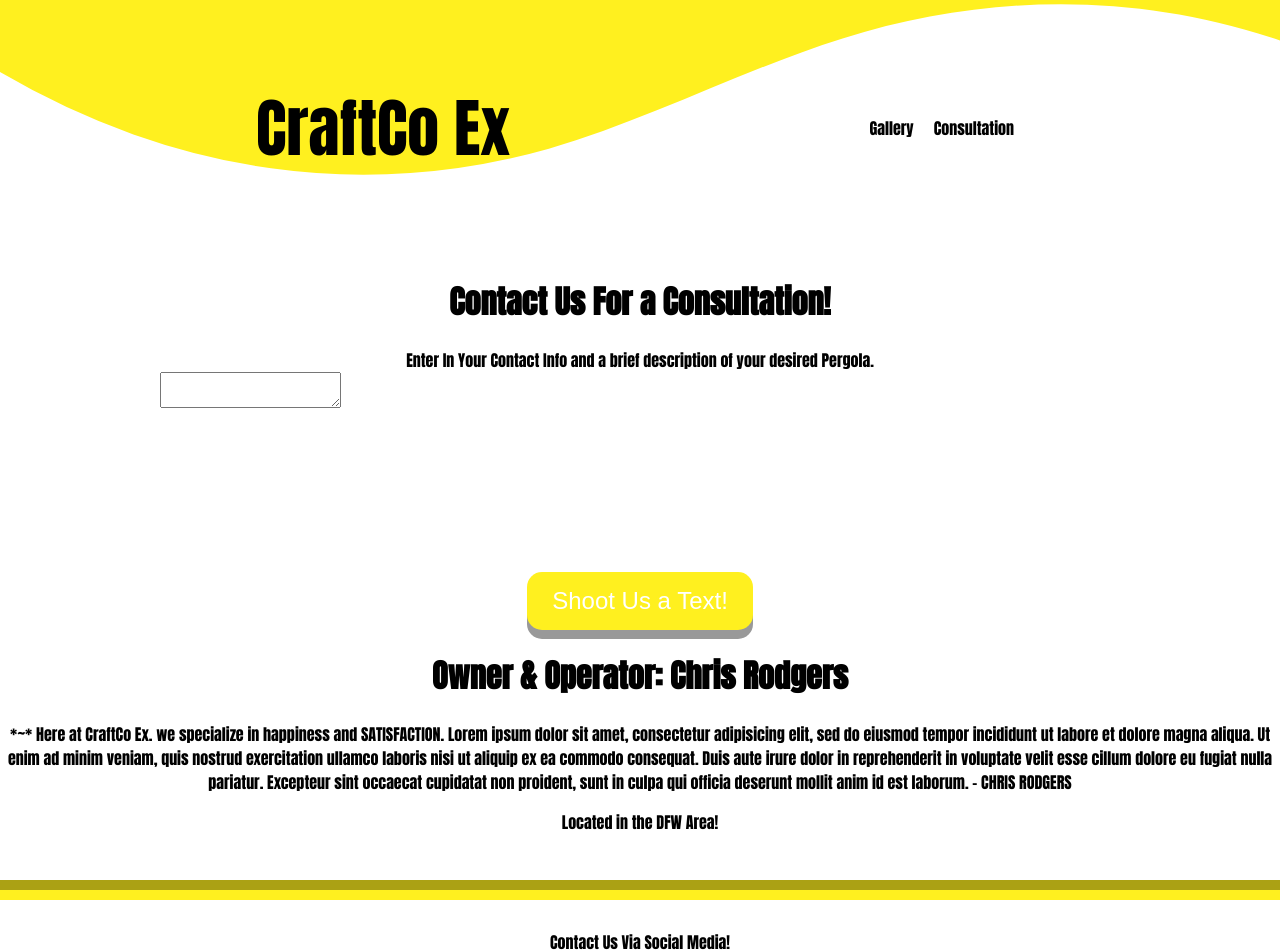
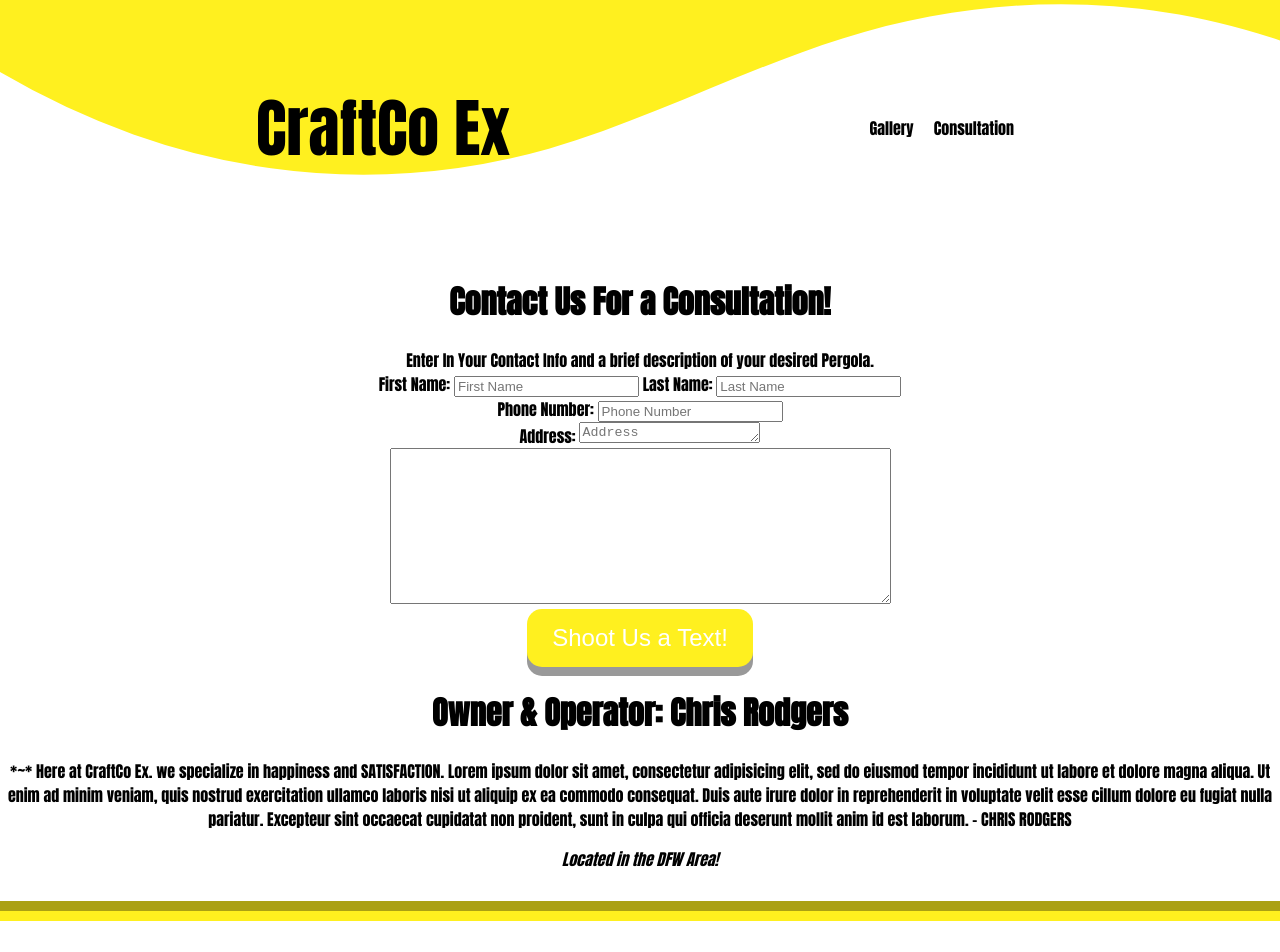
Before and after one commit to Derriel94/Craftco, a React (Create React App) app in the folder craftco-app/: page /consult in a window 1280 px wide. Shown: the top 952 px of the page. Built offline with nearby package versions, Linux system fonts and the light colour scheme; grey boxes are pictures that could not be loaded.

Commit message:
connected front-end form to backend form, text message functionality now works

```diff
--- a/craftco-app/src/components/Consult/Consult.js
+++ b/craftco-app/src/components/Consult/Consult.js
@@ -4,15 +4,56 @@ import React, { useState } from 'react';
 const Consult = () => {
 	//Need to replace this with full form
 	const [textArea, setTextArea] = useState("");
+	const [firstName , setFirstName] = useState("");
+	const [lastName , setLastName] = useState("");
+	const [phoneNumber , setPhoneNumber] = useState("");
+	const [address , setAddress] = useState("");
+
+	const data = {
+				firstName: firstName,
+				lastName: lastName,
+				phoneNumber: phoneNumber,
+				address: address,
+				textArea: textArea,
+			};
 
 	const handleSubmit = (e) => {
-		alert('Your Message has been sent!')
-		e.preventDefault();
+		fetch('http://localhost:3001/consult',{
+			method: 'post',
+			headers: {'Content-Type': 'application/json'},
+			body: JSON.stringify({
+				data: data,
+			})
+		})
+		.then(response => {
+			response.json();
+			alert('Your Message has been sent!');
+		})
+
+	};
+
+	const handleTextAreaChange = (e) => {
+		setTextArea(e.target.value);
+
+	}
+	const handleFirstNameChange = (e) => {
+		setFirstName(e.target.value);
+		}
+
+	const handleLastNameChange = (e) => {
+		setLastName(e.target.value);
 	}
 
-	const handleChange = (e) => {
-		setTextArea(e.target.value);
+	const handlePhoneNumberChange = (e) => {
+		setPhoneNumber(e.target.value);
 	}
+
+	const handleAddressChange = (e) => {
+		setAddress(e.target.value);
+	}
+
+
+
 
 	return (
 	<div>
@@ -20,8 +61,24 @@ const Consult = () => {
         <h1 className="glow neonText background">Contact Us For a Consultation!</h1>
         <form onSubmit={handleSubmit}>
         	<label>Enter In Your Contact Info and a brief description of your desired Pergola.</label>
-        	<div className="textarea"><textarea value={textArea} onChange={handleChange} /></div>
-        	<div><input className="button" type="submit" value="Shoot Us a Text!" /></div>
+        		<div className="">
+        			<label>First Name: </label>
+        			<input onChange={handleFirstNameChange} className="textbox" type="textbox" placeholder="First Name" value={firstName} />
+        			<label> Last Name: </label>
+        			<input onChange={handleLastNameChange} className="textbox" type="textbox" placeholder="Last Name" value={lastName} />
+        		</div>
+	        	<div className="">
+	        		<label> Phone Number: </label>
+	        		<input onChange={handlePhoneNumberChange} className="textbox" type="textbox" placeholder="Phone Number" value={phoneNumber} />
+	        	</div>
+	        	<div className="">
+	        		<label> Address: </label>
+	        		<textarea onChange={handleAddressChange} className="textbox" type="textarea" rows="1" cols="20" placeholder="Address" value={address} />
+	        	</div>
+	        	<div>
+	        		<textarea value={textArea} onChange={handleTextAreaChange} rows="10" cols="60"/>
+	        	</div>
+	        	<div><input className="button" type="submit" value="Shoot Us a Text!" /></div>
         </form>
         <div className="contact-card">
           <h1 className="f4">Owner & Operator: Chris Rodgers</h1>
@@ -33,7 +90,7 @@ const Consult = () => {
 					    cillum dolore eu fugiat nulla pariatur. Excepteur sint occaecat cupidatat non
 					    proident, sunt in culpa qui officia deserunt mollit anim id est laborum. - CHRIS RODGERS
 					</p>
-          <p> Located in the DFW Area!</p>
+          <address> Located in the DFW Area!</address>
         </div>
       </div>
 	</div>
--- a/craftco-app/src/components/Footer/Footer.js
+++ b/craftco-app/src/components/Footer/Footer.js
@@ -4,17 +4,16 @@ const Footer = () => {
 
 	return (
 	<div className="footer">
-
         <div>
           <div>Contact Us Via Social Media!</div>
           <div><a href="https://m.facebook.com/people/Craftco-Exteriors-LLC/100054624872433/"><img src="./facebook.png" alt="icon"/></a></div>
           <div>Instagram</div>
           <div>And More Coming Soon!</div>
-          <div>©Website By Derriel Collins Via Ghost Code LLC©</div>
+          <address>©Website By Derriel Collins Via Ghost Code LLC©</address>
         </div>
         <div className="bottom-section">
             <svg data-name="Layer 1" xmlns="http://www.w3.org/2000/svg" viewBox="0 0 1200 120" preserveAspectRatio="none">
-                <path d="M321.39,56.44c58-10.79,114.16-30.13,172-41.86,82.39-16.72,168.19-17.73,250.45-.39C823.78,31,906.67,72,985.66,92.83c70.05,18.48,146.53,26.09,214.34,3V0H0V27.35A600.21,600.21,0,0,0,321.39,56.44Z" class="shape-fill"></path>
+                <path d="M321.39,56.44c58-10.79,114.16-30.13,172-41.86,82.39-16.72,168.19-17.73,250.45-.39C823.78,31,906.67,72,985.66,92.83c70.05,18.48,146.53,26.09,214.34,3V0H0V27.35A600.21,600.21,0,0,0,321.39,56.44Z" className="shape-fill"></path>
             </svg>
         </div>
     </div>
--- a/craftco-app/src/components/Nav/Nav.js
+++ b/craftco-app/src/components/Nav/Nav.js
@@ -7,7 +7,7 @@ const Nav = () => {
 		<div className="nav">
           <div className="section">
             <svg data-name="Layer 1" xmlns="http://www.w3.org/2000/svg" viewBox="0 0 1200 120" preserveAspectRatio="none">
-              <path d="M321.39,56.44c58-10.79,114.16-30.13,172-41.86,82.39-16.72,168.19-17.73,250.45-.39C823.78,31,906.67,72,985.66,92.83c70.05,18.48,146.53,26.09,214.34,3V0H0V27.35A600.21,600.21,0,0,0,321.39,56.44Z" class="shape-fill"></path>
+              <path d="M321.39,56.44c58-10.79,114.16-30.13,172-41.86,82.39-16.72,168.19-17.73,250.45-.39C823.78,31,906.67,72,985.66,92.83c70.05,18.48,146.53,26.09,214.34,3V0H0V27.35A600.21,600.21,0,0,0,321.39,56.44Z" className="shape-fill"></path>
             </svg>
           </div>
         <div className="nav-left">
```
